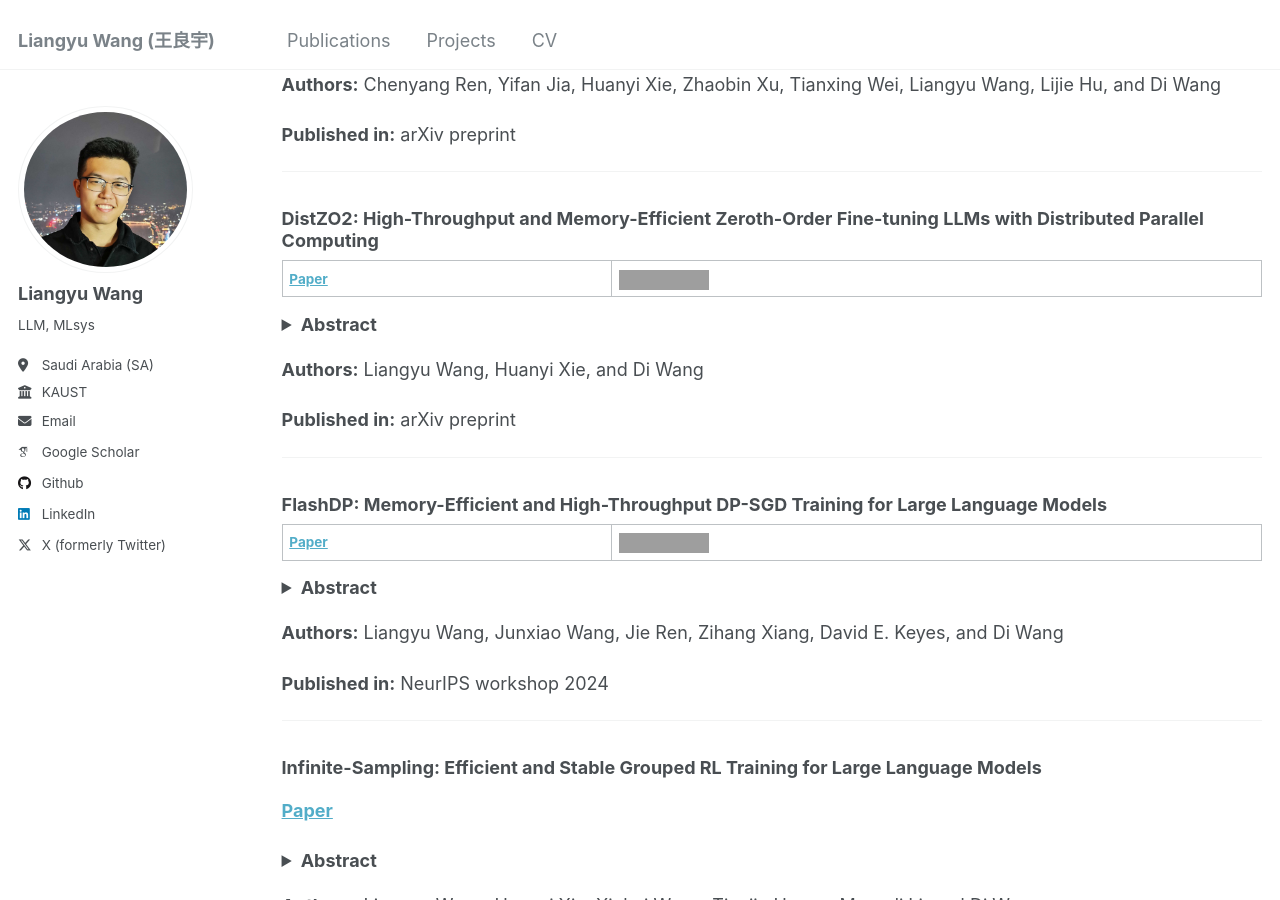
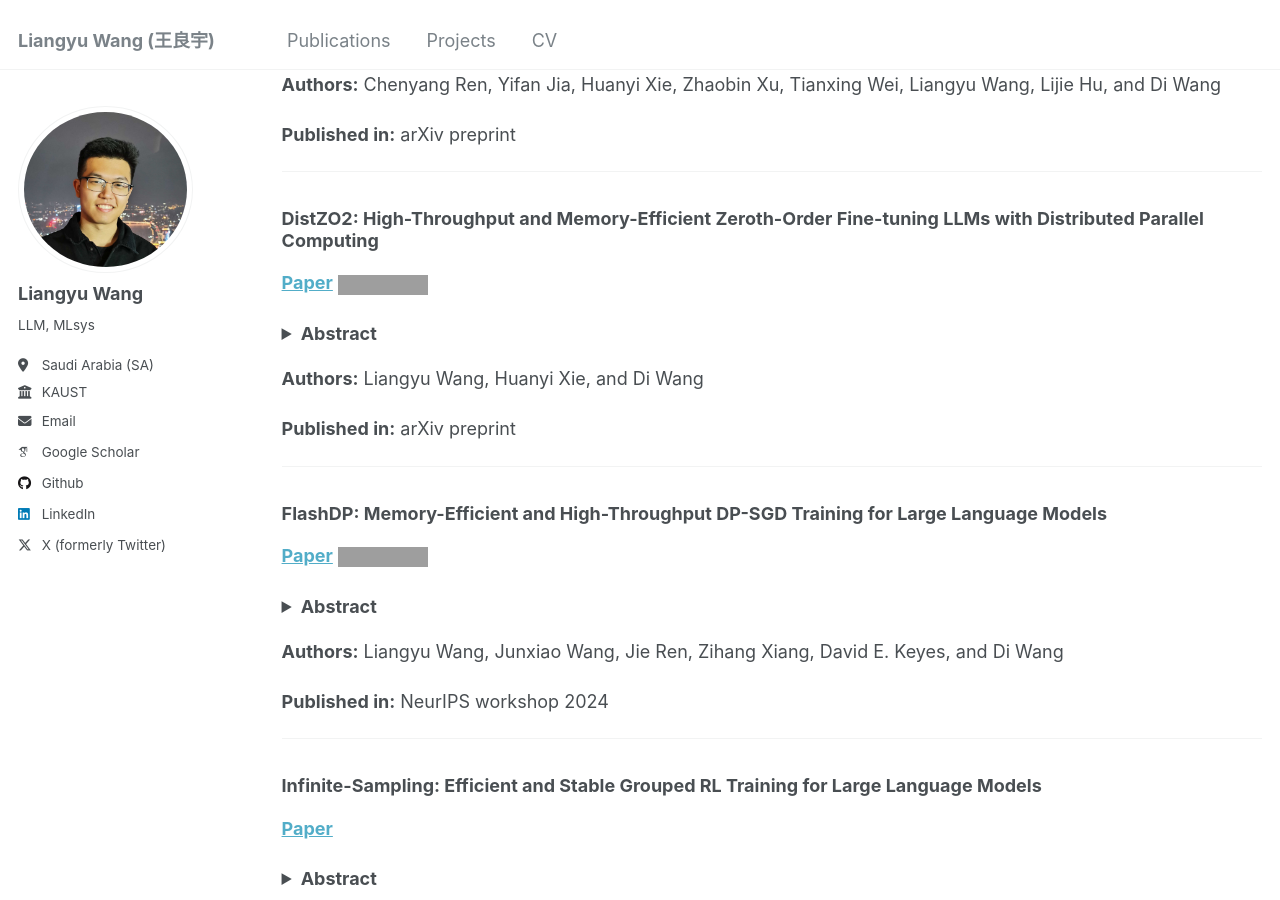
Before and after one commit to liangyuwang/liangyuwang.github.io, a Jekyll site: the page built from _pages/publications.md, in a window 1280 px wide and 900 px high, scrolled down 376 px. Built offline with Jekyll 4.4.1, drawn with Linux system fonts in a browser that asks for light colours; some web fonts are replaced; grey boxes are pictures that could not be loaded.

Commit message:
update pub

```diff
--- a/_pages/publications.md
+++ b/_pages/publications.md
@@ -28,7 +28,7 @@ Sharpness-aware Minimization (SAM) improves generalization in large-scale model
 
 ### DistZO2: High-Throughput and Memory-Efficient Zeroth-Order Fine-tuning LLMs with Distributed Parallel Computing
 
-[**Paper**](https://arxiv.org/pdf/2507.03211) | [![GitHub stars](https://img.shields.io/github/stars/liangyuwang/zo2?style=social)](https://github.com/liangyuwang/zo2)
+[**Paper**](https://arxiv.org/pdf/2507.03211) [![GitHub stars](https://img.shields.io/github/stars/liangyuwang/zo2?style=social)](https://github.com/liangyuwang/zo2)
 
 <details>
 <summary><strong>Abstract</strong></summary>
@@ -43,7 +43,7 @@ Fine-tuning large language models (LLMs) remains resource-intensive due to their
 
 ### FlashDP: Memory-Efficient and High-Throughput DP-SGD Training for Large Language Models
 
-[**Paper**](https://openreview.net/pdf?id=6izXTVVzoI) | [![GitHub stars](https://img.shields.io/github/stars/kaustpradalab/flashdp?style=social)](https://github.com/kaustpradalab/flashdp)
+[**Paper**](https://openreview.net/pdf?id=6izXTVVzoI) [![GitHub stars](https://img.shields.io/github/stars/kaustpradalab/flashdp?style=social)](https://github.com/kaustpradalab/flashdp)
 
 <details>
 <summary><strong>Abstract</strong></summary>
@@ -73,7 +73,7 @@ Group-based reinforcement learning algorithms such as Group Reward Policy Optimi
 
 ### ZO2: Scalable Zeroth-Order Fine-Tuning for Extremely Large Language Models with Limited GPU Memory
 
-[**Paper**](https://arxiv.org/abs/2503.12668) | [![GitHub stars](https://img.shields.io/github/stars/liangyuwang/zo2?style=social)](https://github.com/liangyuwang/zo2)
+[**Paper**](https://arxiv.org/abs/2503.12668) [![GitHub stars](https://img.shields.io/github/stars/liangyuwang/zo2?style=social)](https://github.com/liangyuwang/zo2)
 
 <details>
 <summary><strong>Abstract</strong></summary>
```
